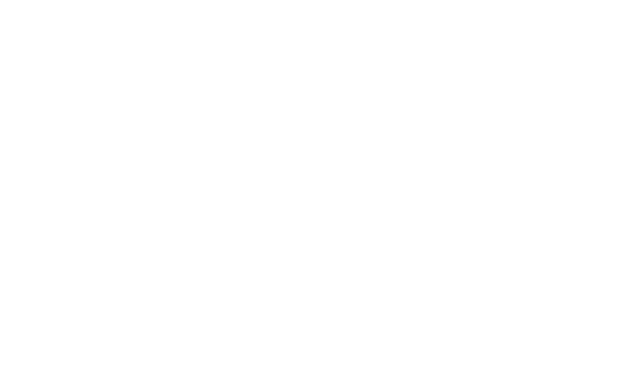
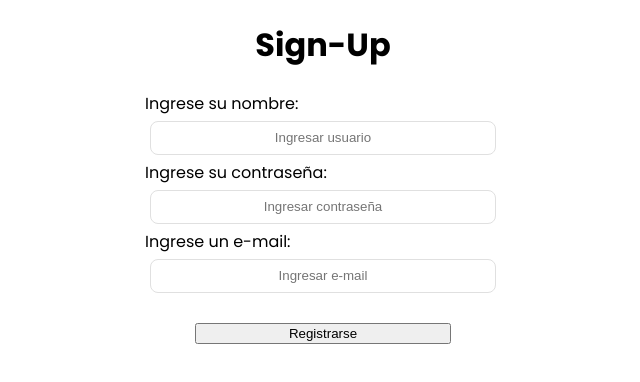
Before and after one commit to nicovarese/pokemon-anto-nico, a React (Create React App) app: page /sign-up in a window 1280 px wide. Before the commit this address had no page. Shown: the top 382 px of the page, without its empty margins (317-957 px from the left). Built offline with nearby package versions, Linux system fonts and the light colour scheme.

Commit message:
commit 26/07 14:42

```diff
--- a/src/App.js
+++ b/src/App.js
@@ -3,6 +3,8 @@
 import DescripcionPokemon from "./Pages/descripcion-pokemon";
 import { BrowserRouter, Route, Routes } from "react-router-dom";
 import PaginaPpal from "./Components/Página-Principal/PaginaPpal";
+import SignUp from "./Components/SignUp/SignUp";
+import AgregarPokemon from "./Components/AgregarPokemon/AgregarPokemon";
 
 function App() {
   return (
@@ -10,6 +12,8 @@
     ///y el elemento sería la página que trabajamos como componente, con su/sus props(propiedades correspondientes)
     <BrowserRouter>
       <Routes>
+        <Route path="/agregar-pokemon" element={<AgregarPokemon />} />
+        <Route path="/sign-up" element={<SignUp />} />
         <Route path="/" element={<PaginaPpal />} />
         <Route path="/pokemon" element={<ListaPokemon />} />
         <Route
--- a/src/Components/Pokemon/Pokemon.css
+++ b/src/Components/Pokemon/Pokemon.css
@@ -1,4 +1,4 @@
-.item{
+.item {
   display: flex;
   flex-direction: column;
   height: 112px;
@@ -9,12 +9,12 @@
   align-items: center;
 }
 
-.foto-lista{
+.foto-lista {
   height: 72px;
   width: 72px;
 }
 
-.nombre{
+.nombre {
   padding-top: 5px;
   padding-bottom: 5px;
   width: 105px;
@@ -31,7 +31,7 @@
   background-color: green;
 }
 
-.numero{
+.numero {
   margin-top: 3px;
   width: 88px;
   height: 12px;
@@ -44,6 +44,10 @@
   align-items: center;
 }
 
-.link{
+.link {
   text-decoration: none;
 }
+
+.botonBorrar {
+  width: 5px;
+}
--- a/src/Components/Página-Principal/PaginaPpal.jsx
+++ b/src/Components/Página-Principal/PaginaPpal.jsx
@@ -1,22 +1,18 @@
 import React from "react";
-import { useState, useEffect } from "react";
+import { useState } from "react";
 import { useNavigate } from "react-router-dom";
 import "./PaginaPpal.css";
 
 function PaginaPpal() {
   const navegar = useNavigate();
-  const [name, setNombre] = useState([]);
+  const [nombre, setNombre] = useState([]);
   const [password, setPassword] = useState([]);
-
-  useEffect(() => {
-    verify();
-  }, []);
 
   const verify = async () => {
     try {
       const response = await fetch("http://localhost:1234/login", {
         method: "POST",
-        body: JSON.stringify({ name, password }),
+        body: JSON.stringify({ nombre, password }),
         headers: { "Content-Type": "application/json" },
       });
 
--- /dev/null
+++ b/src/Components/SignUp/SignUp.css
@@ -0,0 +1,15 @@
+button {
+  width: 20%;
+  margin-top: 2%;
+}
+
+.ppal {
+  display: flex;
+
+  flex-direction: column;
+  align-items: center;
+}
+
+input {
+  margin: 5px;
+}
--- /dev/null
+++ b/src/Components/SignUp/SignUp.jsx
@@ -0,0 +1,74 @@
+import React from "react";
+import { useState } from "react";
+import { useNavigate } from "react-router-dom";
+
+function SignUp() {
+  const [nombre, setNombre] = useState("");
+  const [password, setPassword] = useState("");
+  const [mail, setMail] = useState("");
+
+  let navegar = useNavigate();
+
+  const ingresoNombre = (ev) => {
+    setNombre(ev.target.value);
+  };
+  const ingresoPassword = (ev) => {
+    setPassword(ev.target.value);
+  };
+  const ingresoMail = (ev) => {
+    setMail(ev.target.value);
+  };
+
+  const registrarUsuario = async () => {
+    try {
+      const response = await fetch("http://localhost:1234/sign-up", {
+        method: "POST",
+        body: JSON.stringify({ nombre, password, mail }),
+        headers: { "Content-Type": "application/json" },
+      });
+
+      if (!response.ok) {
+        throw new Error("Datos ingresados incorrectamente");
+      }
+      navegar("/");
+    } catch (error) {
+      console.log("no se pudo conectar con el back end");
+    }
+  };
+
+  return (
+    <div className="ppal">
+      <h1>Sign-Up</h1>
+      <label htmlFor="user">
+        Ingrese su nombre:
+        <input
+          onChange={ingresoNombre}
+          type="text"
+          name="user"
+          placeholder="Ingresar usuario"
+        />
+      </label>
+      <label htmlFor="psw">
+        Ingrese su contraseña:
+        <input
+          onChange={ingresoPassword}
+          type="password"
+          name="psw"
+          placeholder="Ingresar contraseña"
+        />
+      </label>
+      <label htmlFor="user">
+        Ingrese un e-mail:
+        <input
+          onChange={ingresoMail}
+          type="text"
+          name="user"
+          placeholder="Ingresar e-mail"
+        />
+      </label>
+      <button onClick={registrarUsuario}>Registrarse</button>
+    </div>
+  );
+}
+
+export default SignUp;
--- a/src/Pages/lista-pokemon.jsx
+++ b/src/Pages/lista-pokemon.jsx
@@ -14,6 +14,7 @@
     cargarPokemones();
   }, []);
 
+  const token = localStorage.getItem("token");
   const cargarPokemones = async () => {
     const token = localStorage.getItem("token");
     try {
@@ -68,8 +69,23 @@
         <header>
           <img className="pokeball-icono" src={pokeball} alt="" />
           <h1 className="pokedex">Pokédex</h1>
-          <Link to="/login">
-            <button>login</button>
+          <Link to="/">
+            <button style={{ display: token ? "none" : "flex" }}>Login</button>
+          </Link>
+          <Link to="/agregar-pokemon">
+            <button style={{ display: token ? "flex" : "none" }}>
+              Agregar Pokemon
+            </button>
+          </Link>
+          <Link to="/sign-up">
+            <button style={{ display: token ? "none" : "flex" }}>
+              Sign up
+            </button>
+          </Link>
+          <Link to="/">
+            <button style={{ display: token ? "flex" : "none" }}>
+              Log out
+            </button>
           </Link>
           <div className="filtro" onClick={ordenarListaPokemon}>
             <span>{!ordenarPorNumero ? "#" : "a/z"}</span>
```
Also changed, not shown: src/Components/AgregarPokemon/AgregarPokemon.css (added), src/Components/AgregarPokemon/AgregarPokemon.jsx (added). Lines whose indentation alone changed are shown as unchanged.
